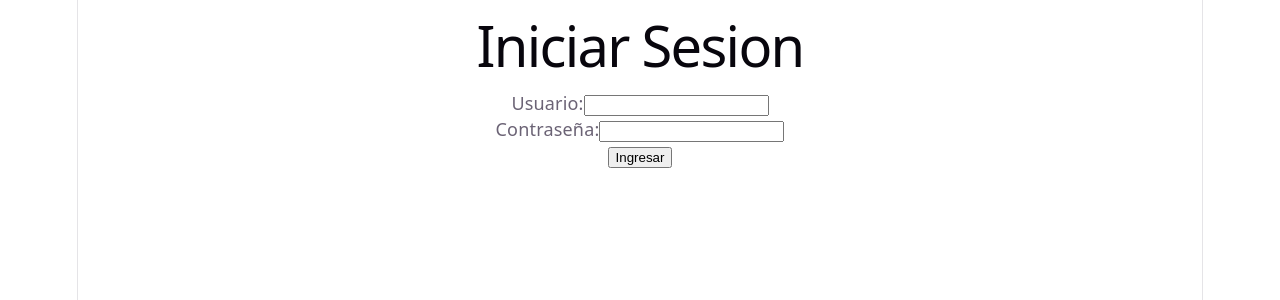
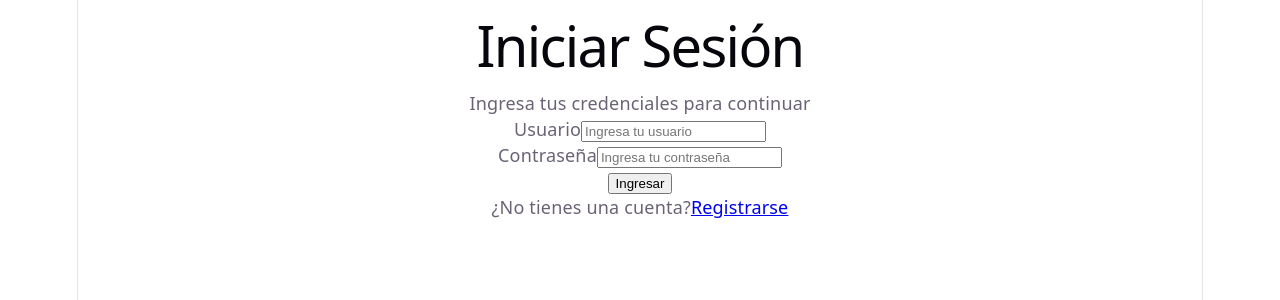
Before and after one commit to CesarGualpa/Taller-Registro-y-JWT-en-React, a React (Vite) app: page /login in a window 1280 px wide. Shown: the top 300 px of the page. Built offline with nearby package versions, Linux system fonts and the light colour scheme.

Commit message:
feat: agregar navegacion y formulario inicial de registro

```diff
--- a/src/App.jsx
+++ b/src/App.jsx
@@ -11,6 +11,7 @@ import { AuthProvider } from "./context/AuthContext";
 import ProtectedRoute from "./components/ProtectedRoute";
 import Login from "./pages/Login";
 import Perfil from "./pages/Perfil";
+import Registrar from "./pages/Registrar";
 
 function App() {
   return (
--- a/src/config/apiConfig.js
+++ b/src/config/apiConfig.js
@@ -1 +1 @@
-export const API_BASE_URL = 'http://localhost:8080'
+export const API_BASE_URL = 'http://localhost:8080';
--- a/src/pages/Login.jsx
+++ b/src/pages/Login.jsx
@@ -1,75 +1,163 @@
+import { useState } from "react";
+import { Link, useNavigate } from "react-router-dom";
 
-import { useState } from "react";
-import { useNavigate } from "react-router-dom";
 import { useAuth } from "../context/AuthContext";
 import { API_BASE_URL } from "../config/apiConfig";
 
 function Login() {
-    const [username, setUsername] = useState('');
-    const [password, setPassword] = useState('');
-    const [err, setErr] = useState('');
+
+    const [username, setUsername] = useState("");
+    const [password, setPassword] = useState("");
+    const [err, setErr] = useState("");
 
     const navigate = useNavigate();
 
     const { login } = useAuth();
 
+
     const manejarSubmit = async (e) => {
+
         e.preventDefault();
-        setErr('');
+
+        setErr("");
 
         try {
-            const response = await fetch(`${API_BASE_URL}/auth/login`, {
-                method: 'POST',
+
+            const response = await fetch(
+                `${API_BASE_URL}/auth/login`,
+                {
+                    method: "POST",
+
                     headers: {
-                    'Content-Type': 'application/json'
+                        "Content-Type": "application/json"
                     },
-                body: JSON.stringify({ username, password }),
-            });
+
+                    body: JSON.stringify({
+                        username,
+                        password
+                    })
+                }
+            );
+
 
             if (!response.ok) {
-                throw new Error('Usuario o contraseña incorrectos');
+
+                throw new Error(
+                    "Usuario o contraseña incorrectos"
+                );
             }
+
 
             const datos = await response.json();
 
             login(datos.token);
-            navigate('/perfil');
+
+            navigate("/perfil");
 
         } catch (error) {
+
             setErr(error.message);
         }
     };
 
+
     return (
-        <div>
-            <h1>Iniciar Sesion</h1>
 
-            <form onSubmit={manejarSubmit}>
-                <div>
-                    <label>Usuario:</label>
+        <main className="auth-page">
+
+            <section className="auth-card">
+
+                <h1 className="auth-title">
+                    Iniciar Sesión
+                </h1>
+
+                <p className="auth-subtitle">
+                    Ingresa tus credenciales para continuar
+                </p>
+
+
+                <form
+                    className="auth-form"
+                    onSubmit={manejarSubmit}
+                >
+
+                    <div className="form-group">
+
+                        <label htmlFor="username">
+                            Usuario
+                        </label>
+
                         <input
+                            id="username"
                             type="text"
                             value={username}
-                        onChange={(e) => setUsername(e.target.value)}
+                            onChange={(e) =>
+                                setUsername(e.target.value)
+                            }
+                            placeholder="Ingresa tu usuario"
                             required
                         />
+
                     </div>
 
-                <div>
-                    <label>Contraseña:</label>
+
+                    <div className="form-group">
+
+                        <label htmlFor="password">
+                            Contraseña
+                        </label>
+
                         <input
+                            id="password"
                             type="password"
                             value={password}
-                        onChange={(e) => setPassword(e.target.value)}
+                            onChange={(e) =>
+                                setPassword(e.target.value)
+                            }
+                            placeholder="Ingresa tu contraseña"
                             required
                         />
+
                     </div>
 
-                {err && <p>{err}</p>}
 
-                <button type="submit">Ingresar</button>
+                    {err && (
+
+                        <p className="mensaje-error">
+                            {err}
+                        </p>
+
+                    )}
+
+
+                    <button
+                        className="auth-button"
+                        type="submit"
+                    >
+                        Ingresar
+                    </button>
+
                 </form>
+
+
+                <div className="auth-footer">
+
+                    <span>
+                        ¿No tienes una cuenta?
+                    </span>
+
+                    <Link
+                        className="auth-link"
+                        to="/registrar"
+                    >
+                        Registrarse
+                    </Link>
+
                 </div>
+
+            </section>
+
+        </main>
     );
 }
 
--- /dev/null
+++ b/src/pages/Registrar.jsx
@@ -0,0 +1,124 @@
+import { useState } from "react";
+import { Link } from "react-router-dom";
+
+function Registrar() {
+
+    const [username, setUsername] = useState("");
+    const [password, setPassword] = useState("");
+    const [rol, setRol] = useState("USER");
+
+
+    return (
+
+        <main className="auth-page">
+
+            <section className="auth-card">
+
+                <h1 className="auth-title">
+                    Crear Cuenta
+                </h1>
+
+                <p className="auth-subtitle">
+                    Registra un nuevo usuario
+                </p>
+
+
+                <form className="auth-form">
+
+                    <div className="form-group">
+
+                        <label htmlFor="username">
+                            Nombre de usuario
+                        </label>
+
+                        <input
+                            id="username"
+                            type="text"
+                            value={username}
+                            onChange={(e) =>
+                                setUsername(e.target.value)
+                            }
+                            required
+                        />
+
+                    </div>
+
+
+                    <div className="form-group">
+
+                        <label htmlFor="password">
+                            Contraseña
+                        </label>
+
+                        <input
+                            id="password"
+                            type="password"
+                            value={password}
+                            onChange={(e) =>
+                                setPassword(e.target.value)
+                            }
+                            required
+                        />
+
+                    </div>
+
+
+                    <div className="form-group">
+
+                        <label htmlFor="rol">
+                            Rol
+                        </label>
+
+                        <select
+                            id="rol"
+                            value={rol}
+                            onChange={(e) =>
+                                setRol(e.target.value)
+                            }
+                        >
+
+                            <option value="USER">
+                                USER
+                            </option>
+
+                            <option value="ADMIN">
+                                ADMIN
+                            </option>
+
+                        </select>
+
+                    </div>
+
+
+                    <button
+                        className="auth-button"
+                        type="submit"
+                    >
+                        Registrarse
+                    </button>
+
+                </form>
+
+
+                <div className="auth-footer">
+
+                    <span>
+                        ¿Ya tienes una cuenta?
+                    </span>
+
+                    <Link
+                        className="auth-link"
+                        to="/login"
+                    >
+                        Iniciar sesión
+                    </Link>
+
+                </div>
+
+            </section>
+
+        </main>
+    );
+}
+
+export default Registrar;
```
Lines whose indentation alone changed are shown as unchanged.
